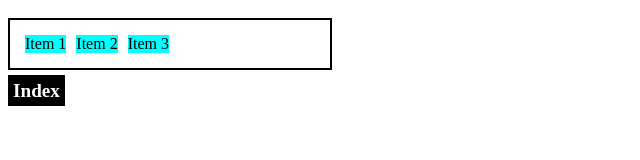
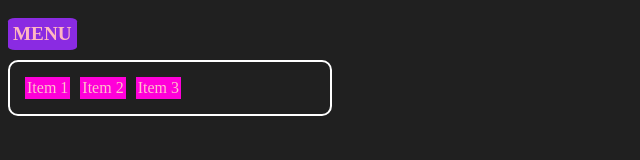
Before and after one commit to JamisonMartins/dio-flexbox, a plain HTML site: page 0-display-flex.html in a window 1280 px wide. Shown: the whole page, without its empty margins (0-640 px from the left). Drawn offline with Linux system fonts and the light colour scheme.

Commit message:
update visual

```diff
--- a/0-display-flex.html
+++ b/0-display-flex.html
@@ -8,41 +8,50 @@
     <style>
         body{
             padding-top: 10px;
-            background-color: white;
-            color:black
+            background-color: #202020;
+            color: pink;
         }
 
         body a {
-            padding:5px; background-color: rgb(0, 0, 0); color: rgb(255, 255, 255); text-align: center; position:relative; top: 10px; text-decoration: none; font-weight: bold; font-size:1.2rem ;
+            padding:5px;
+            background-color: blueviolet;
+            color: lightpink;
+            text-align: center;  text-decoration: none;
+            font-weight: bold;
+            font-size:1.2rem ;
+            display: inline-block;
+            margin-bottom: 10px;
+            border-radius: 10%;
         }
 
         body a:hover {
-            color: lightgrey;
+            color: gold;
         }
 
         .flex{
             max-width: 300px;
             padding: 10px;
-            border: 2px solid black;
+            border: 2px solid white;
+            border-radius: 10px;
             display: flex;
         }
 
         .item {
-            background-color: aqua;
+            background-color: rgb(255, 0, 217);
             margin: 5px;
+            padding:2px
         }
 
     </style>
 </head>
 <body>
+    <a href="index.html">
+        MENU
+    </a>
     <div class="flex">
         <div class="item">Item 1</div>
         <div class="item">Item 2</div>
         <div class="item">Item 3</div>
     </div>
-
-    <a href="index.html">
-        Index
-    </a>
 </body>
 </html>
```
Also changed, not shown: 1-display-flex.html (+8 -13 lines), 2-flex-wrap.html (+26 -3 lines), 3-flex-flow.html (+24 -5 lines), 4-justify-content.html (+23 -5 lines).
